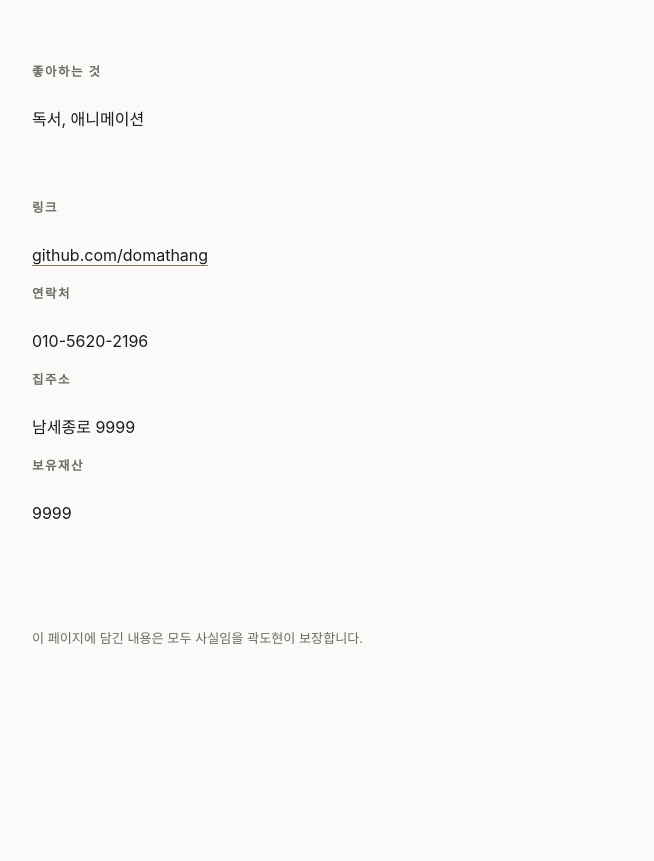
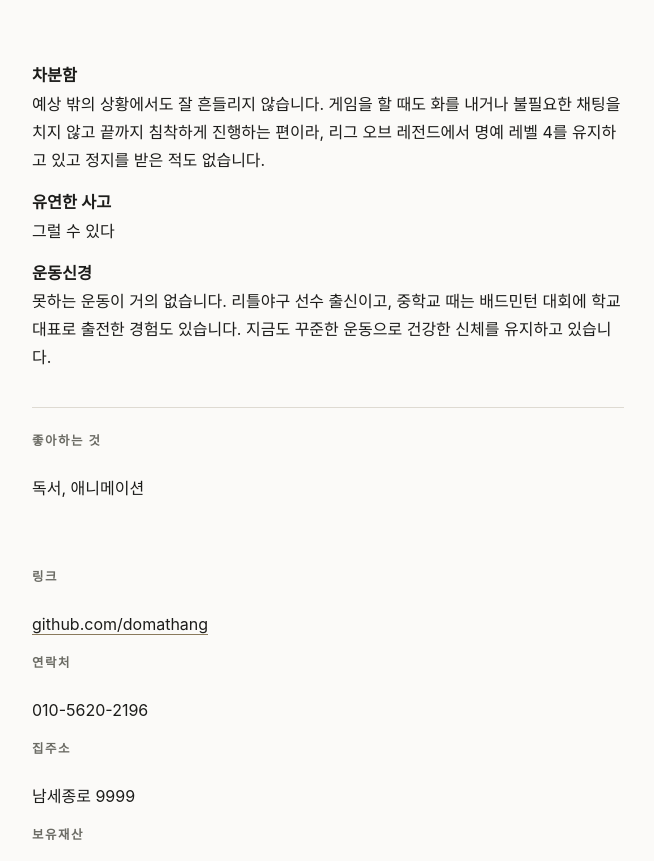
Before and after one commit to ddonni/README, a plain HTML site: page index.html in a window 1280 px wide. Shown: the part 1206-2067 px from the top of the page, without its empty margins (312-966 px from the left). Before the commit the page ends 1976 px from the top, so only its background shows below. Drawn offline with Linux system fonts and the light colour scheme.

Commit message:
Update index.html

```diff
--- a/index.html
+++ b/index.html
@@ -194,6 +194,25 @@
     </ul>
   </section>
 
+  <section id="strengths>
+      <div class="entry">
+          <div class="entry-title">차분함</div>
+          <p>예상 밖의 상황에서도 잘 흔들리지 않습니다. 게임을 할 때도 화를 내거나 불필요한 채팅을 치지 않고 끝까지 침착하게 진행하는 편이라, 리그 오브 레전드에서 명예 레벨 4를 유지하고 있고 정지를 받은 적도 없습니다.</p>
+      </div
+
+      <div class="entry">
+        <div class="entry-title">유연한 사고</div>
+        <p>그럴 수 있다</p>
+      </div>
+
+      <div class="entry">
+        <div class="entry-title">운동신경</div>
+        <p>못하는 운동이 거의 없습니다. 리틀야구 선수 출신이고, 중학교 때는 배드민턴 대회에 학교 대표로 출전한 경험도 있습니다. 지금도 꾸준한 운동으로 건강한 신체를 유지하고 있습니다.</p>
+      </div>
+
+  </section>
+
+
   <section id="likes">
     <h2>좋아하는 것</h2>
     <p>독서, 애니메이션</p>
```
